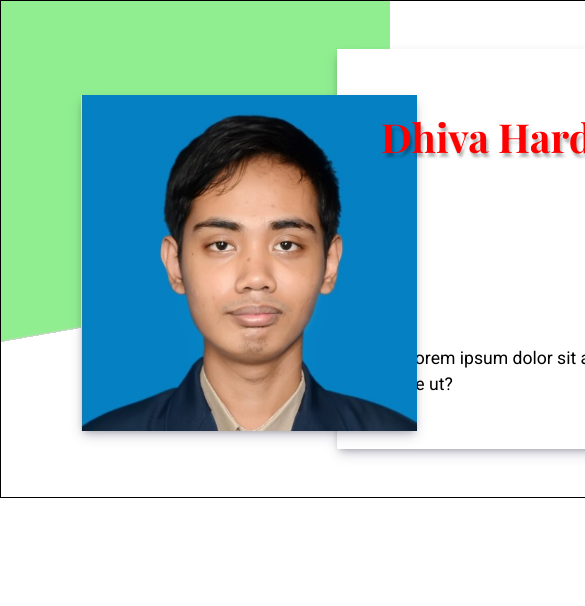
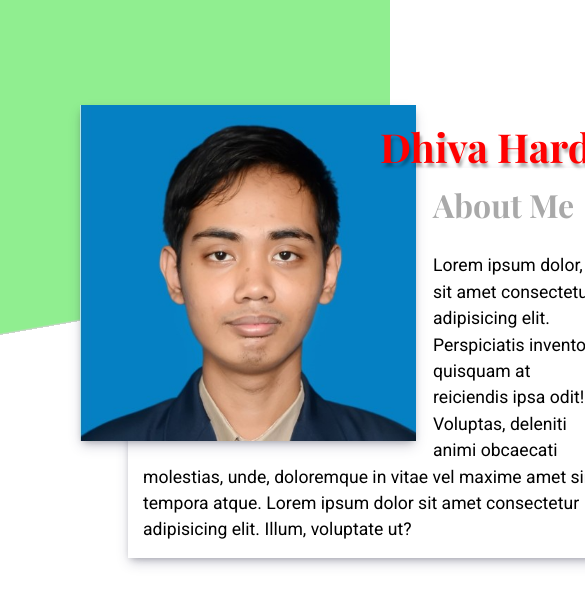
Before and after one commit to d-hardine/homepage, a website built with webpack: page src/template.html in a window 390 px wide. Shown: the top 606 px of the page, 585 px wide, since content can reach past the window. Built offline with nearby package versions, Linux system fonts and the light colour scheme; a web font is replaced by a local one.

Commit message:
fixed the width bug for the tablet mode

```diff
--- a/src/styles.css
+++ b/src/styles.css
@@ -19,7 +19,7 @@ header {
 #header-container {
   margin: auto;
   max-width: 70%;
-  min-width: 900px;
+  min-width: 950px;
   display: flex;
   align-items: center;
   padding: 3rem 0;
@@ -75,14 +75,14 @@ color: darkgrey;
 
 @media (max-width: 1024px) {
   #header-container {
-    border: 1px solid black;
-    width: 1600px;
+    min-width: unset;
+    max-width: 1000px;
+    min-width: 828px;
   }
 
   .image-container {
     z-index: 1;
-    /*transform: scale(0.7);*/
-    transform: translateX(5rem) translateY(1rem);
+    transform: translateX(5rem) translateY(2rem);
   }
 
   .image-container img {
@@ -97,11 +97,10 @@ color: darkgrey;
 
   .about-me-container {
     position: relative;
-    /*top: 7.5em;
-    left: -13rem;*/
+    top: 7.5em;
+    left: -13rem;
     display: block;
     padding: 15px;
-    height: 370px;
   }
 
   .transparent {
```
